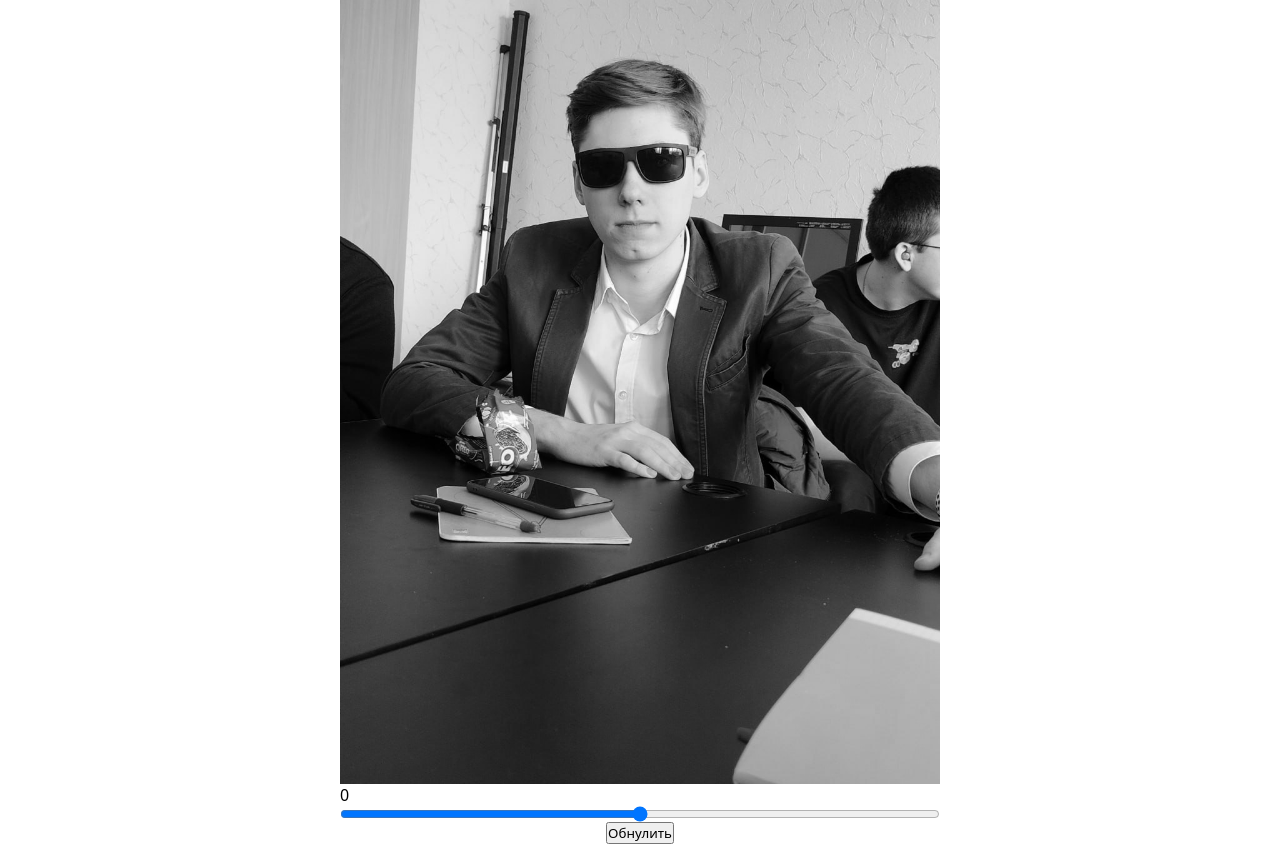
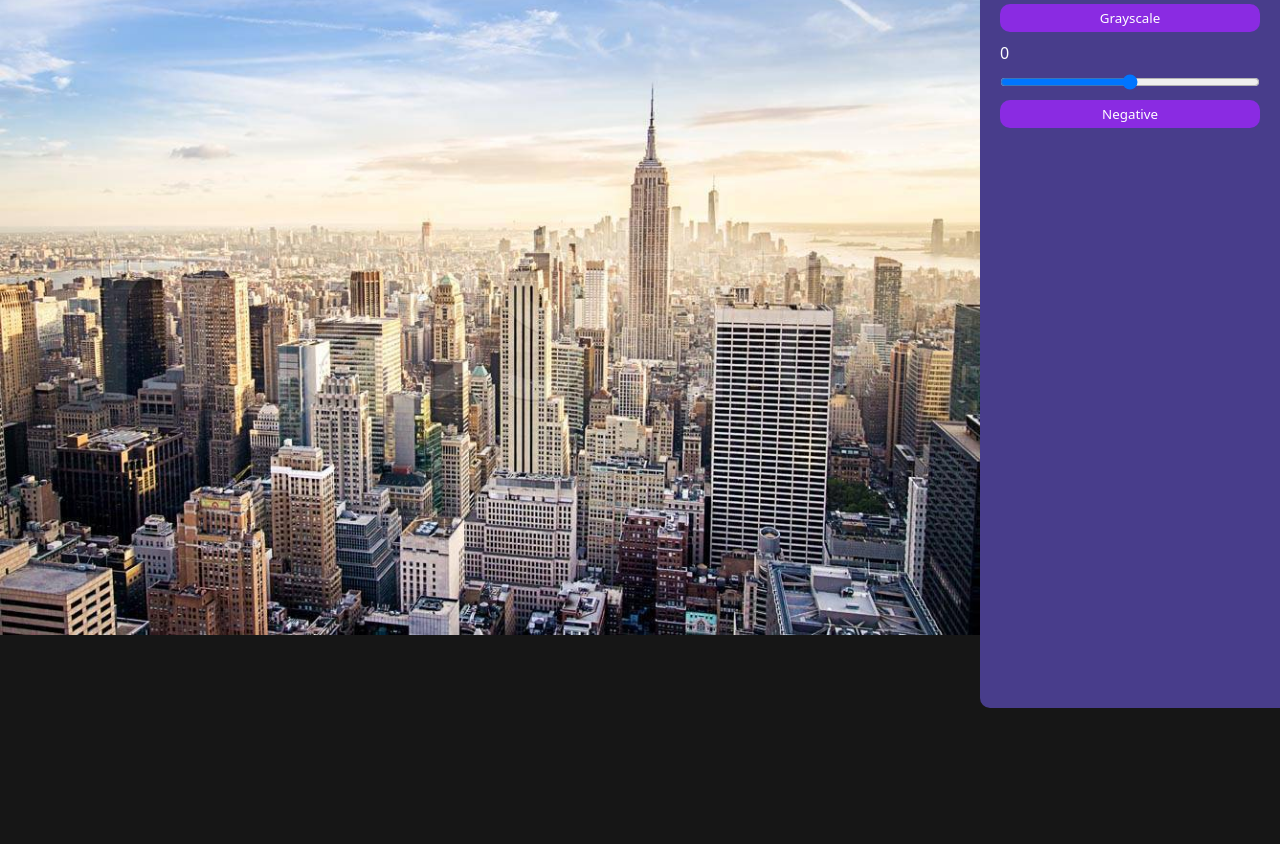
Before and after one commit to mshornikov/uni-image-processing, a website built with Vite: page index.html in a window 1280 px wide. Shown: the part 92-936 px from the top of the page. After the commit the page ends 800 px from the top, so only its background shows below. Built offline with nearby package versions, Linux system fonts and the light colour scheme.

Commit message:
Обновление Добавлены стили Добавлен негатив Изменения теперь вносятся в копию фотографии Доработки

```diff
--- a/index.html
+++ b/index.html
@@ -10,16 +10,17 @@
 
 <body style="margin: 0; padding: 0;">
     <main class="content">
-        <h1>Обработка изображений</h1>
-        <article class="range">
-            <header>
-                <h2>Grayscale</h2>
-            </header>
-            <canvas class="canvas"></canvas>
+        <section class="image-container">
+            <canvas class="image"></canvas>
+        </section>
+        <section class="controls">
+            <h1 class="controls__header">Controls</h1>
+            <button class="button" id="original-button">Оригинал</button>
+            <button class="button" id="grayscale-button">Grayscale</button>
             <div class="value1">0</div>
-            <input type="range" class="input1 " min=-255 max=255>
-        </article>
-        <button class="button">Обнулить</button>
+            <input type="range" class="input1" min=-255 max=255>
+            <button class="button" id="negative-button">Negative</button>
+        </section>
     </main>
     <script type="module" src="./src/js/main.js"></script>
 </body>
--- /dev/null
+++ b/src/js/adjustBrightness.js
@@ -0,0 +1,7 @@
+export const adjustBrightness = (pixels, adjustment) => {
+    for (let i = 0; i < pixels.length; i += 4) {
+		pixels[i] += adjustment
+		pixels[i + 1] += adjustment
+		pixels[i + 2] += adjustment
+	}
+}
--- a/src/js/grayscale.js
+++ b/src/js/grayscale.js
@@ -1,8 +1,9 @@
 export const grayscale = (pixels, brightness = 0) => {
+    const redMultiplier = 0.3,
+        greenMultiplier = 0.59,
+        blueMultiplier = 0.11;
+
     for (let i = 0; i < pixels.length; i += 4) {
-        const redMultiplier = 0.3,
-            greenMultiplier = 0.59,
-            blueMultiplier = 0.11;
 
         const redValue = pixels[i],
             greenValue = pixels[i + 1],
--- /dev/null
+++ b/src/js/histogram.js
@@ -0,0 +1,34 @@
+export const histogram = pixels => {
+	// let colors = new Array(255).fill(0);
+
+    // for (let i = 0; i < pixels.length; i += 4) {
+	// 	colors[pixels[i]] += 1;
+	// }
+	const canvas = document.querySelector('.canvas');
+
+
+	const histogram = d3.histogram()
+        .value(d => d)
+        .domain([0, 255])
+        .thresholds(256)
+        (pixels);
+      const xScale = d3.scaleLinear()
+        .domain([0, 255])
+        .range([0, canvas.width]);
+      const yScale = d3.scaleLinear()
+        .domain([0, d3.max(histogram, d => d.length)])
+        .range([canvas.height, 0]);
+      const barWidth = canvas.width / histogram.length;
+      const bars = d3.select(canvas)
+        .selectAll('rect')
+        .data(histogram)
+        .enter()
+        .append('rect')
+        .attr('x', (d, i) => xScale(i))
+        .attr('y', d => yScale(d.length))
+        .attr('width', barWidth)
+        .attr('height', d => canvas.height - yScale(d.length))
+        .attr('fill', 'steelblue');
+
+	// console.log(colors);
+}
--- a/src/js/main.js
+++ b/src/js/main.js
@@ -1,32 +1,54 @@
-import "../style.css";
-import { grayscale  } from "./grayscale";
+import '../style.css';
+import { grayscale } from './grayscale';
+import { adjustBrightness } from './adjustBrightness';
+import { histogram } from './histogram';
+import { negative } from './negative';
 
-const img = new Image();
-img.src = './public/sunglasses.jpeg';
+const originalImg = new Image();
+originalImg.src = '/public/image.jpg';
 
-const canvas = document.querySelector('.canvas');
+const changedImg = new Image();
+
+const canvas = document.querySelector('.image');
 const input = document.querySelector('.input1');
 const value1 = document.querySelector('.value1');
+
 const ctx = canvas.getContext('2d', {willReadFrequently: true});
 
-img.addEventListener('load', () => {
-    canvas.width = img.width;
-    canvas.height = img.height;
-    ctx.drawImage(img, 0, 0, canvas.width, canvas.height);
-    let scannedImage = ctx.getImageData(0, 0, canvas.width, canvas.height);
-    grayscale(scannedImage.data);
-    ctx.putImageData(scannedImage, 0, 0);
+originalImg.addEventListener('load', () => {
+    canvas.width = originalImg.width;
+    canvas.height = originalImg.height;
+    ctx.drawImage(originalImg, 0, 0, canvas.width, canvas.height);
 
     input.addEventListener('input', (event) => {
         value1.textContent = event.target.value;
 
-        ctx.drawImage(img, 0, 0, canvas.width, canvas.height);
-        scannedImage = ctx.getImageData(0, 0, canvas.width, canvas.height)
-        grayscale(scannedImage.data, Number(event.target.value));
+        ctx.drawImage(changedImg.src ? changedImg : originalImg, 0, 0, canvas.width, canvas.height);
+        let scannedImage = ctx.getImageData(0, 0, canvas.width, canvas.height);
+        adjustBrightness(scannedImage.data, Number(event.target.value));
         ctx.putImageData(scannedImage, 0, 0);
     })
 });
 
-document.querySelector('.button').addEventListener('click', () => {
-    ctx.drawImage(img, 0, 0, canvas.width, canvas.height);
+document.querySelector('#original-button').addEventListener('click', () => {
+    input.value = 0;
+    value1.textContent = 0;
+    changedImg.src = originalImg.src;
+    ctx.drawImage(originalImg, 0, 0, canvas.width, canvas.height);
 });
+
+document.querySelector('#grayscale-button').addEventListener('click', () => {
+    let scannedImage = ctx.getImageData(0, 0, canvas.width, canvas.height);
+
+    grayscale(scannedImage.data);
+    ctx.putImageData(scannedImage, 0, 0);
+    changedImg.src = canvas.toDataURL('image/jpeg');
+})
+
+document.querySelector('#negative-button').addEventListener('click', () => {
+    let scannedImage = ctx.getImageData(0, 0, canvas.width, canvas.height);
+
+    negative(scannedImage.data);
+    ctx.putImageData(scannedImage, 0, 0);
+    changedImg.src = canvas.toDataURL('image/jpeg');
+})
--- /dev/null
+++ b/src/js/negative.js
@@ -0,0 +1,8 @@
+export const negative = (pixels, bound) => {
+    for (let i = 0; i < pixels.length; i += 4) {
+		if (pixels[i])
+		pixels[i] = 255 - pixels[i];
+		pixels[i + 1] = 255 - pixels[i + 1];
+		pixels[i + 2] = 255 - pixels[i + 2];
+	}
+}
--- a/src/style.css
+++ b/src/style.css
@@ -1,27 +1,61 @@
 * {
     margin: 0;
     padding: 0;
-    font-family: system-ui, -apple-system, BlinkMacSystemFont, 'Segoe UI', Roboto, Oxygen, Ubuntu, Cantarell, 'Open Sans', 'Helvetica Neue', sans-serif
+    font-family: system-ui, -apple-system, BlinkMacSystemFont, 'Segoe UI', Roboto, Oxygen, Ubuntu, Cantarell, 'Open Sans', 'Helvetica Neue', sans-serif;
+    color: white;
+    box-sizing: border-box;
+}
+
+body {
+    background-color: #161616;
 }
 
 .content {
-    display: flex;
-    flex-direction: column;
-    align-items: center;
+    display: grid;
+    grid-template-columns: 1fr 300px;
 }
 
-.canvas {
+.image {
+    width: 100%;
+    height: 100%;
+    object-fit: contain;
     max-width: 100vw;
     max-height: 100vh;
 }
 
-.row {
-    display: flex;
-    flex-direction: row;
-}
-
-.range {
+.image-container {
     display: flex;
     flex-direction: column;
     justify-content: center;
 }
+
+.controls {
+    display: flex;
+    flex-direction: column;
+    /* align-items: center; */
+    gap: 10px;
+
+    height: 100vh;
+    padding: 20px;
+
+    background-color: darkslateblue;
+    border-radius: 10px 0 0 10px;
+    overflow: auto;
+}
+
+.controls__header {
+    font-family: 'Roboto', sans-serif ;
+    text-align: left;
+}
+
+.button {
+    border: none;
+    background-color: blueviolet;
+    padding: 5px 10px;
+    border-radius: 10px;
+    cursor: pointer;
+}
+
+.button:hover {
+    background-color: purple;
+}
```
Also changed, not shown: 1 other file.
